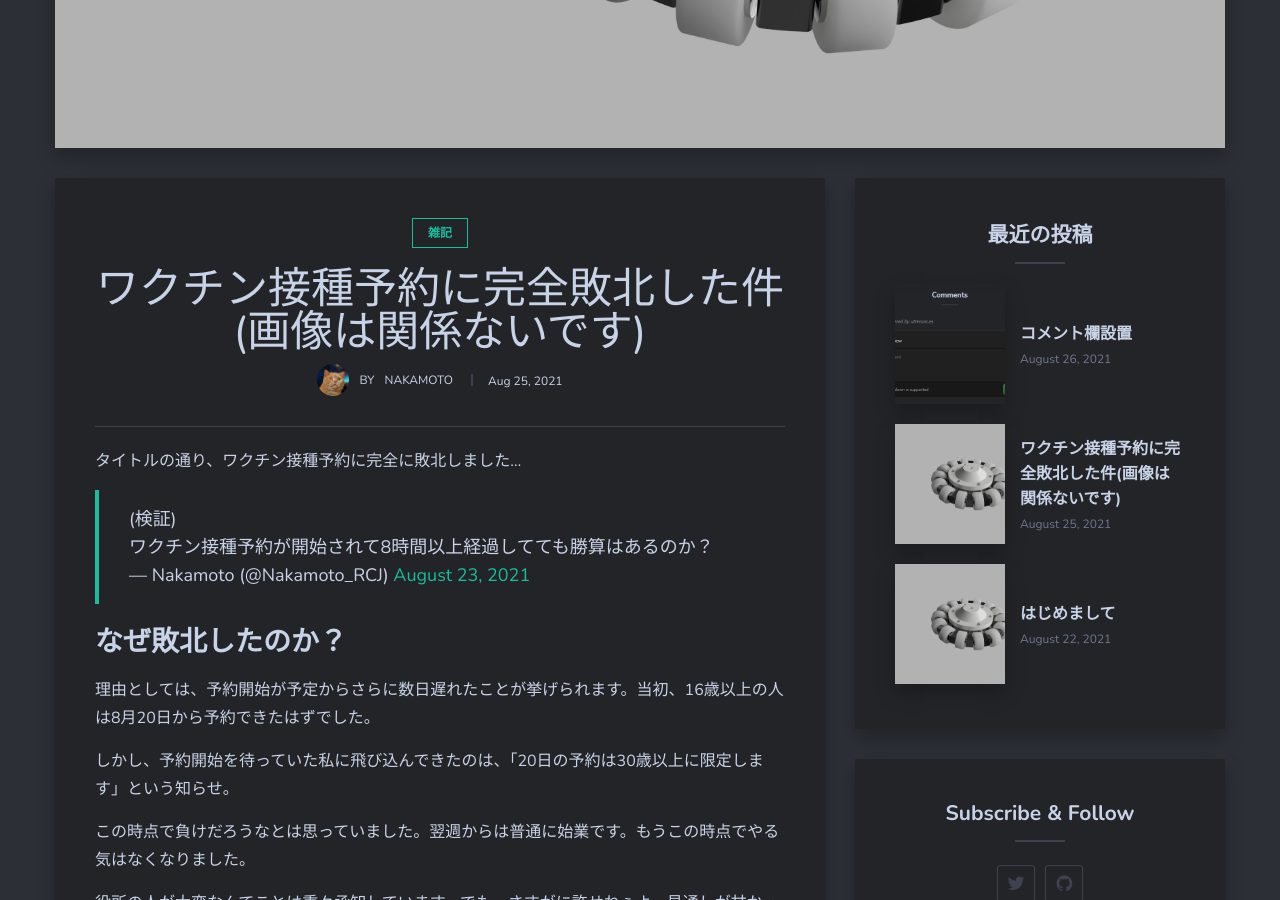
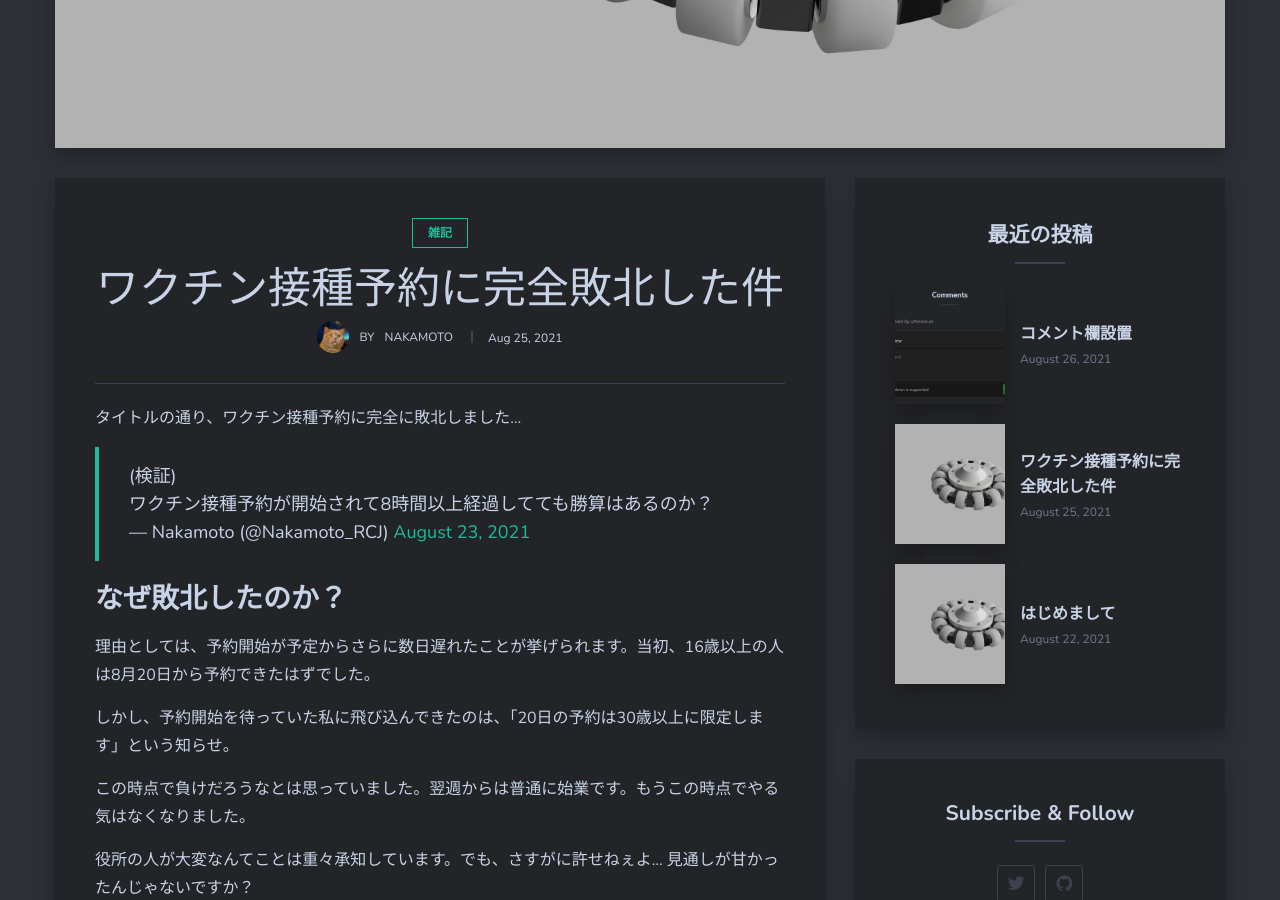
Before and after one commit to RP-800/RP-800.github.io, a Jekyll site: the page built from _posts/2021-08-25-20210825.markdown, in a window 1280 px wide and 900 px high, scrolled down 547 px. Built offline with Jekyll 4.4.1, drawn with Linux system fonts in a browser that asks for light colours; nearby versions of some CDN libraries; comment, search, counter and statistics services are not loaded.

Commit message:
Update 2021-08-25-20210825.markdown

```diff
--- a/_posts/2021-08-25-20210825.markdown
+++ b/_posts/2021-08-25-20210825.markdown
@@ -1,6 +1,6 @@
 ---
 layout: post
-title:  "ワクチン接種予約に完全敗北した件(画像は関係ないです)"
+title:  "ワクチン接種予約に完全敗北した件"
 date:   2021-08-25
 image:  897b279a-6a44-40f7-9459-d3fe7b226536.jpg
 tags:   [雑記]
```
